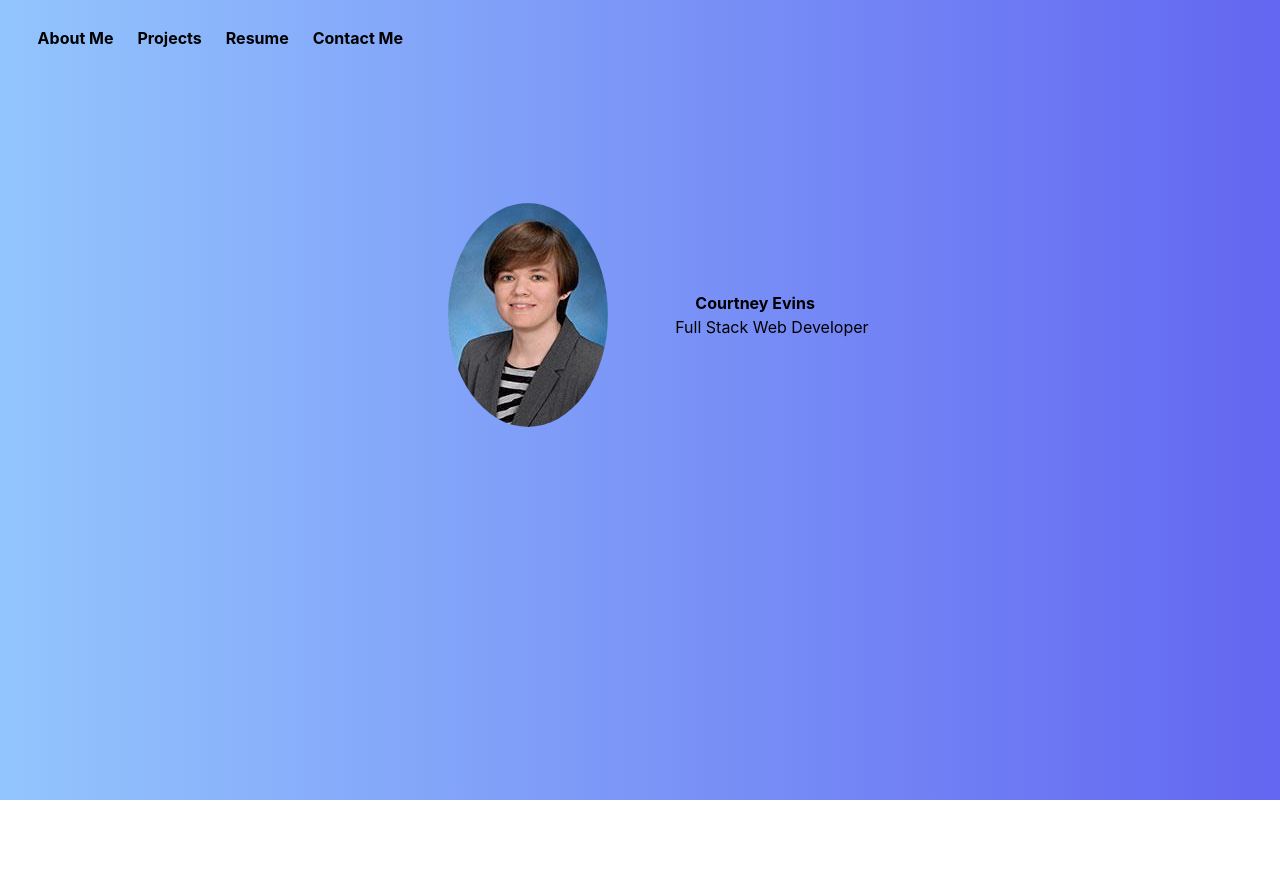
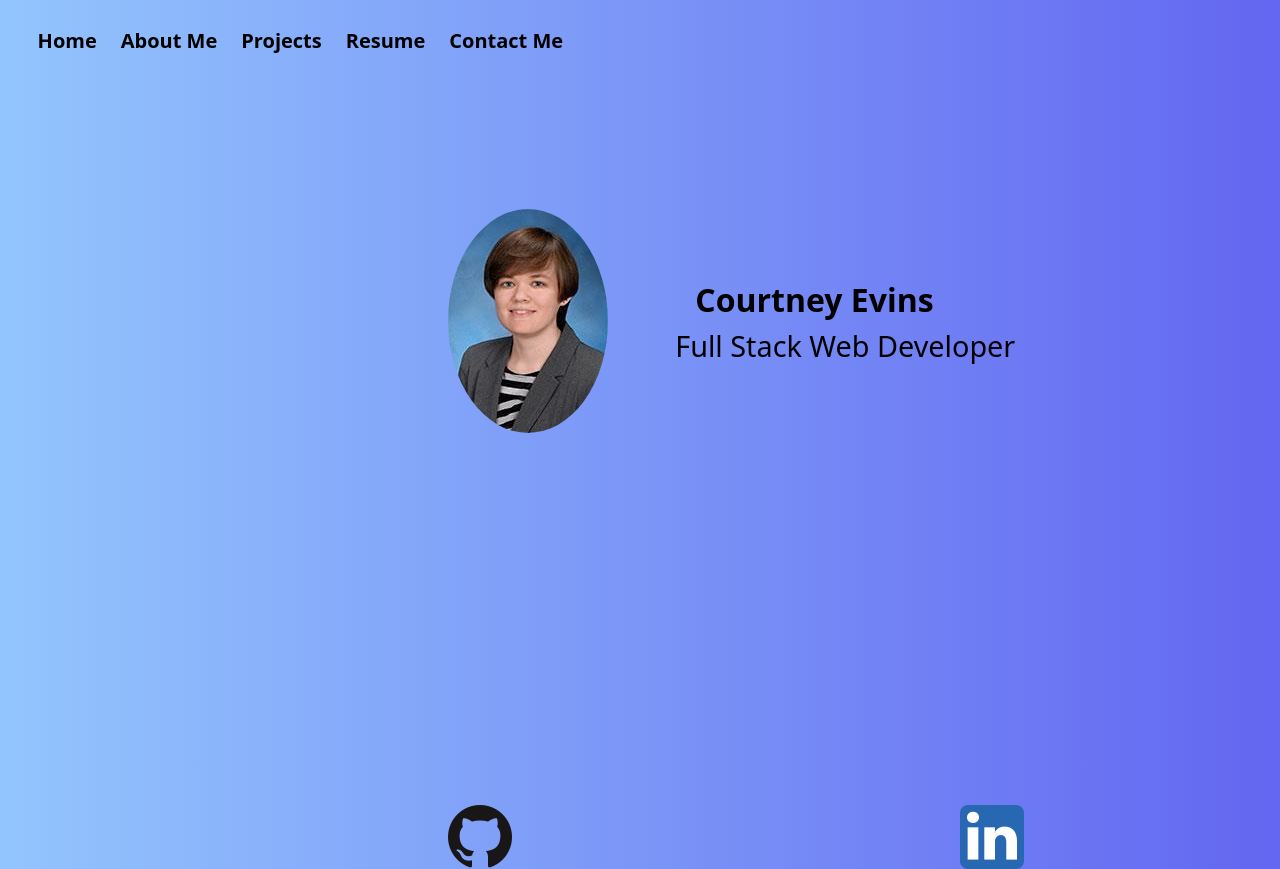
Before and after one commit to coevpen/coev-dev, a React (Create React App) app: page / in a window 1280 px wide. Before the commit the page ends 800 px from the top, so only its background shows below. Built offline with nearby package versions, Linux system fonts and the light colour scheme.

Commit message:
added footer

```diff
--- a/src/App.js
+++ b/src/App.js
@@ -1,17 +1,45 @@
-import React from 'react';
+import React, {useState} from 'react';
 import './index.css';
 import Header from './Components/Header';
 import Start from './Components/Pages/Start';
 import About from './Components/Pages/About';
+import Portfolio from './Components/Pages/Portfolio';
+import Resume from './Components/Pages/Resume';
+import Contact from './Components/Pages/Contact';
+import Footer from './Components/Footer';
 
 function App() {
+
+  const [pageSelected, setPageSelected] = useState("Start");
+
+  const renderPage = () => {
+    switch(pageSelected){
+      case "Start":
+        return <Start/>;
+      case "About":
+        return <About />;
+      case "Portfolio":
+        return <Portfolio />;
+      case "Resume":
+        return <Resume />;
+      case "Contact":
+        return <Contact />;
+      default:
+        return null;
+    }
+  };
+
+
   return (
     <div className="App">
-      <Header/>
+      <Header
+        pageSelected={pageSelected}
+        setPageSelected={setPageSelected}
+      />
       <main>
-        <Start/>
-        <About/>
+        {renderPage()}
       </main>
+      <Footer/>
     </div>
   );
 }
--- /dev/null
+++ b/src/Components/Footer/index.js
@@ -0,0 +1,22 @@
+import React from 'react';
+
+function Footer(){
+    return(
+        <footer>
+            <div className="logo">
+                <a href="https://github.com/coevpen" target="_blank" rel="noreferrer">
+                    <img alt="GitHub" src={require("../../assets/github_logo.png")}></img>
+                </a>
+            </div>
+
+            <div className="logo">
+                <a href="https://www.linkedin.com/in/courtney-evins-dev/" target="_blank" rel="noreferrer">
+                    <img alt="linkedIn" src={require("../../assets/linkedin_logo.png")}></img>
+                </a>
+            </div>
+        </footer>
+    );
+
+}
+
+export default Footer;
--- a/src/Components/Header/Nav/index.js
+++ b/src/Components/Header/Nav/index.js
@@ -1,14 +1,19 @@
 import React from 'react';
 
 
-function Nav(){
+function Nav(props){
+    const{
+        pageSelected,
+        setPageSelected
+    } = props;
 
     return(
         <nav>
-            <a href="/about">About Me</a>
-            <a href="/portfolio">Projects</a>
-            <a href="/resume">Resume</a>
-            <a href="/contact">Contact Me</a>
+            <span className="nav-link" onClick={() => setPageSelected("Start")}>Home</span>
+            <span className="nav-link" onClick={() => setPageSelected("About")}>About Me</span>
+            <span className="nav-link" onClick={() => setPageSelected("Portfolio")}>Projects</span>
+            <span className="nav-link" onClick={() => setPageSelected("Resume")}>Resume</span>
+            <span className="nav-link" onClick={() => setPageSelected("Contact")}>Contact Me</span>
         </nav>
     );
 }
--- a/src/Components/Header/index.js
+++ b/src/Components/Header/index.js
@@ -1,11 +1,15 @@
 import React from 'react';
 import Nav from './Nav';
 
-function Header(){
+function Header(props){
+    const {pageSelected, setPageSelected} = props;
 
     return(
         <header>
-            <Nav/>
+            <Nav
+            pageSelected={pageSelected}
+            setPageSelected={setPageSelected}
+            />
         </header>
     );
 }
--- a/src/Components/Pages/About/index.js
+++ b/src/Components/Pages/About/index.js
@@ -3,8 +3,17 @@ import MePhoto from '../../../assets/mypic.jpg';
 
 function About(){
     return(
-        <div>
-
+        <div class="aboutMeDiv">
+            <strong><u>About Me</u></strong>
+            <p class="aboutMeP">
+                I'm a Full Stack Web Developer leveraging my customer service and logistics background
+                to bridge the gap between backend and an intuitive user interface. I'm known by my peers as
+                detail oriented and essential to the team.
+                <br/><br/>
+                As a natural leader, I've helmed project planning and communicated between multiple levels
+                of management and customers both in my web development projects and in all my customer service positions.
+                I feel the best way to work together and get things done is to communicate effectively, provide updates, and assist others.
+            </p>
         </div>
     );
 
--- /dev/null
+++ b/src/Components/Pages/Contact/index.js
@@ -0,0 +1,12 @@
+import React from 'react';
+
+function Contact(){
+
+    return(
+        <div>
+            Form goes here
+        </div>
+    );
+}
+
+export default Contact;
--- /dev/null
+++ b/src/Components/Pages/Portfolio/index.js
@@ -0,0 +1,12 @@
+import React from 'react';
+
+function Portfolio(){
+
+    return(
+        <div>
+            projects go here
+        </div>
+    );
+}
+
+export default Portfolio;
--- /dev/null
+++ b/src/Components/Pages/Resume/index.js
@@ -0,0 +1,12 @@
+import React from 'react';
+
+function Resume(){
+
+    return(
+        <div>
+            experience + resume
+        </div>
+    );
+}
+
+export default Resume;
--- a/src/index.css
+++ b/src/index.css
@@ -4,27 +4,38 @@
 
 body {
   margin: 0;
-  font-family: -apple-system, BlinkMacSystemFont, 'Segoe UI', 'Roboto', 'Oxygen',
-    'Ubuntu', 'Cantarell', 'Fira Sans', 'Droid Sans', 'Helvetica Neue',
-    sans-serif;
+  @apply font-sans;
   -webkit-font-smoothing: antialiased;
   -moz-osx-font-smoothing: grayscale;
   @apply bg-gradient-to-r from-blue-300 to-indigo-500;
 }
+
+
+code {
+  font-family: source-code-pro, Menlo, Monaco, Consolas, 'Courier New',
+    monospace;
+}
+
 
 main{
   min-height: 74.5vh;
 }
 
 /* navigation */
+header{
+  @apply sticky top-0;
+}
+
 nav{
   margin-left: 2%;
   margin-top: 2%;
   margin-bottom: 3%;
 }
 
-nav a{
-  @apply font-bold px-3 py-2;
+nav a, .nav-link{
+  @apply font-bold px-3 py-2 hover:text-white duration-700;
+  font-size: 15pt;
+  cursor: pointer;
 }
 
 
@@ -33,7 +44,6 @@ nav a{
   @apply flex items-center;
   width: 100%;
   margin-top:12%;
-
 }
 
 .aboutMeTitle{
@@ -46,19 +56,30 @@ nav a{
 }
 .name{
   margin-left: 13%;
+  font-size: 200%;
 }
 
 .subtitle{
   margin-left: 10%;
   width: 100%;
+  font-size: 180%;
 }
 
 
 /* About Me */
 
+.aboutMeDiv{
+  width: 50%;
+  margin-top: 12%;
+  margin-left: 25%;
+}
 
 
-code {
-  font-family: source-code-pro, Menlo, Monaco, Consolas, 'Courier New',
-    monospace;
+/* Footer */
+footer{
+  display: flex;
 }
+
+.logo{
+  margin-left: 35%;
+}
```
Also changed, not shown: src/assets/github_logo.png (added), src/assets/linkedin_logo.png (added), src/customHooks.js (deleted), src/helper.js (added).
